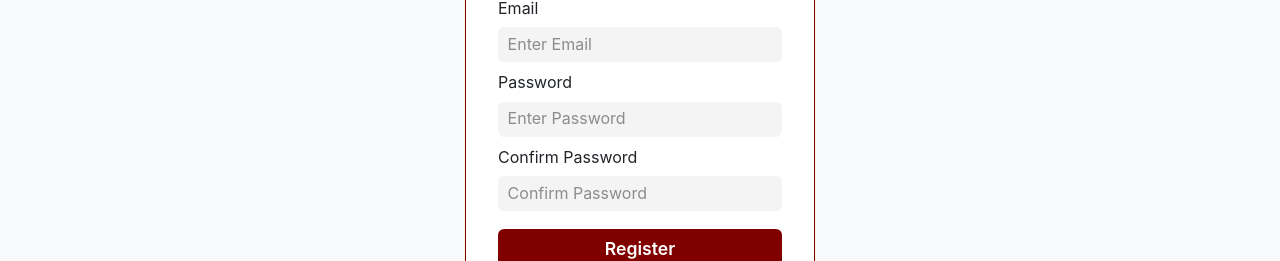
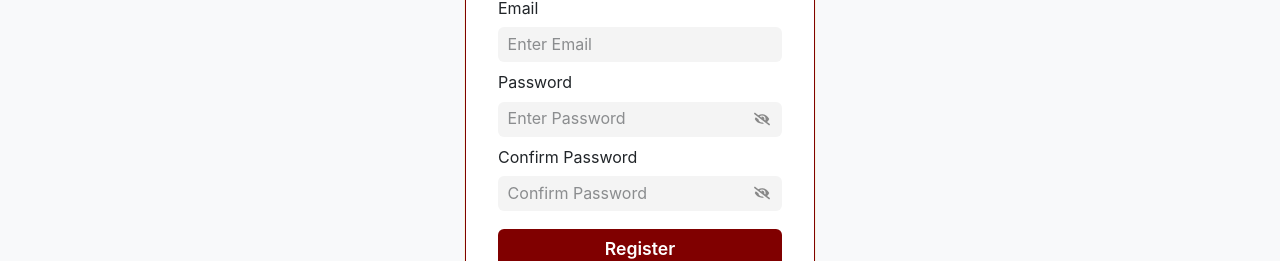
Before and after one commit to kalyaniugale/PMS-CGC-U, a React (Vite) app in the folder frontend/: page /signin in a window 1280 px wide. Both pictures are taken after a click on the button "Register". Shown: the part 364-625 px from the top of the page. Built offline with nearby package versions, Linux system fonts and the light colour scheme; no server answers.

Commit message:
toggle-eye added

```diff
--- a/frontend/src/components/Sign.jsx
+++ b/frontend/src/components/Sign.jsx
@@ -1,12 +1,14 @@
 import React, { useState } from "react";
 import { Link } from "react-router-dom";
 import { signup, signin } from "../../api/auth";
+import { FaEye, FaEyeSlash } from "react-icons/fa";
 import "./sign.css";
 
 function Sign() {
   // Register vs Sign-in
   const [isRegister, setIsRegister] = useState(false);
-
+  const [showPassword, setShowPassword] = useState(false);
+  const [showConfirmPassword, setShowConfirmPassword] = useState(false);
   // Form state -- added phone for registration (assumption: phone required on register)
   const [form, setForm] = useState({
     name: "",
@@ -19,6 +21,14 @@ function Sign() {
   const [errors, setErrors] = useState({});
   const [touched, setTouched] = useState({});
   const [valid, setValid] = useState({});
+
+  const togglePassword = () => {
+    setShowPassword(!showPassword);
+  };
+
+  const toggleConfirmPassword = () => {
+    setShowConfirmPassword(!showConfirmPassword);
+  };
 
   // Simple validators
   const validateField = (name, value) => {
@@ -84,7 +94,7 @@ function Sign() {
       }
 
       setIsRegister(false);
-      setForm({email:'',password:''});
+      setForm({ email: '', password: '' });
 
     } catch (err) {
       if (err.response && err.response.status === 409) {
@@ -169,8 +179,9 @@ function Sign() {
 
           <div className="field-wrap">
             <label htmlFor="password">Password</label>
+            <div className="input-wrapper">
               <input
-              type="password"
+                type={showPassword ? "text" : "password"}
                 name="password"
                 placeholder="Enter Password"
                 value={form.password}
@@ -180,6 +191,11 @@ function Sign() {
                 aria-invalid={!!errors.password}
                 aria-describedby="password-error"
               />
+              <span className="toggle-icon" onClick={togglePassword}>
+                {showPassword ? <FaEye /> : <FaEyeSlash />}
+              </span>
+            </div>
+
             {((touched.password || errors.password) && errors.password) && (
               <div id="password-error" className="error-text" role="alert">
                 <span className="error-icon" aria-hidden="true">⚠</span>
@@ -200,8 +216,9 @@ function Sign() {
           {isRegister && (
             <div className="field-wrap">
               <label htmlFor="confirmpassword">Confirm Password</label>
+              <div className="input-wrapper">
                 <input
-                type="password"
+                  type={showConfirmPassword ? "text" : "password"}
                   name="confirmPassword"
                   placeholder="Confirm Password"
                   value={form.confirmPassword}
@@ -211,6 +228,11 @@ function Sign() {
                   aria-invalid={!!errors.confirmPassword}
                   aria-describedby="confirm-error"
                 />
+                <span className="toggle-icon" onClick={toggleConfirmPassword}>
+                  {showConfirmPassword ? <FaEye /> : <FaEyeSlash />}
+                </span>
+              </div>
+
               {((touched.confirmPassword || errors.confirmPassword) && errors.confirmPassword) && (
                 <div id="confirm-error" className="error-text" role="alert">
                   <span className="error-icon" aria-hidden="true">⚠</span>
--- a/frontend/src/components/sign.css
+++ b/frontend/src/components/sign.css
@@ -1,5 +1,6 @@
 .sign-container {
-  min-height: calc(100vh - 120px); /* Adjust 120px to header+footer height if needed */
+  min-height: calc(100vh - 120px);
+  /* Adjust 120px to header+footer height if needed */
   display: flex;
   justify-content: center;
   align-items: center;
@@ -114,10 +115,34 @@ body.light .sign-card input {
   display: flex;
   flex-direction: column;
   gap: 0.35rem;
+  position: relative;
+}
+
+.input-wrapper {
+  position: relative;
+  width: 100%;
+}
+
+.input-wrapper input {
+  width: 100%;
+  padding-right: 2.5rem;
+  box-sizing: border-box;
+}
+
+.toggle-icon {
+  position: absolute;
+  right: 0.75rem;
+  top: 50%;
+  transform: translateY(-50%);
+  cursor: pointer;
+  color: #888;
+  z-index: 2;
+  font-size: 1rem;
 }
 
 .error-text {
-  color: #9a0d0d; /* dark maroon */
+  color: #9a0d0d;
+  /* dark maroon */
   font-size: 0.82rem;
   margin-left: 0.25rem;
 }
@@ -130,7 +155,7 @@ body.light .sign-card input {
 
 .input-error {
   border: 1.5px solid #9a0707 !important;
-  box-shadow: 0 0 0 3px rgba(107,15,15,0.06);
+  box-shadow: 0 0 0 3px rgba(107, 15, 15, 0.06);
 }
 
 .error-icon {
@@ -140,8 +165,9 @@ body.light .sign-card input {
 }
 
 .input-success {
-  border: 1.5px solid #16a34a !important; /* green-600 */
-  box-shadow: 0 0 0 3px rgba(16,163,127,0.06);
+  border: 1.5px solid #16a34a !important;
+  /* green-600 */
+  box-shadow: 0 0 0 3px rgba(16, 163, 127, 0.06);
 }
 
 /* small screens: make card width adapt */
@@ -150,7 +176,10 @@ body.light .sign-card input {
     width: calc(100% - 40px);
     padding: 1.5rem;
   }
-  .sign-card h2 { font-size: 1.25rem; }
+
+  .sign-card h2 {
+    font-size: 1.25rem;
+  }
 }
 
 /* Forgot password */
```
Lines whose indentation alone changed are shown as unchanged.
